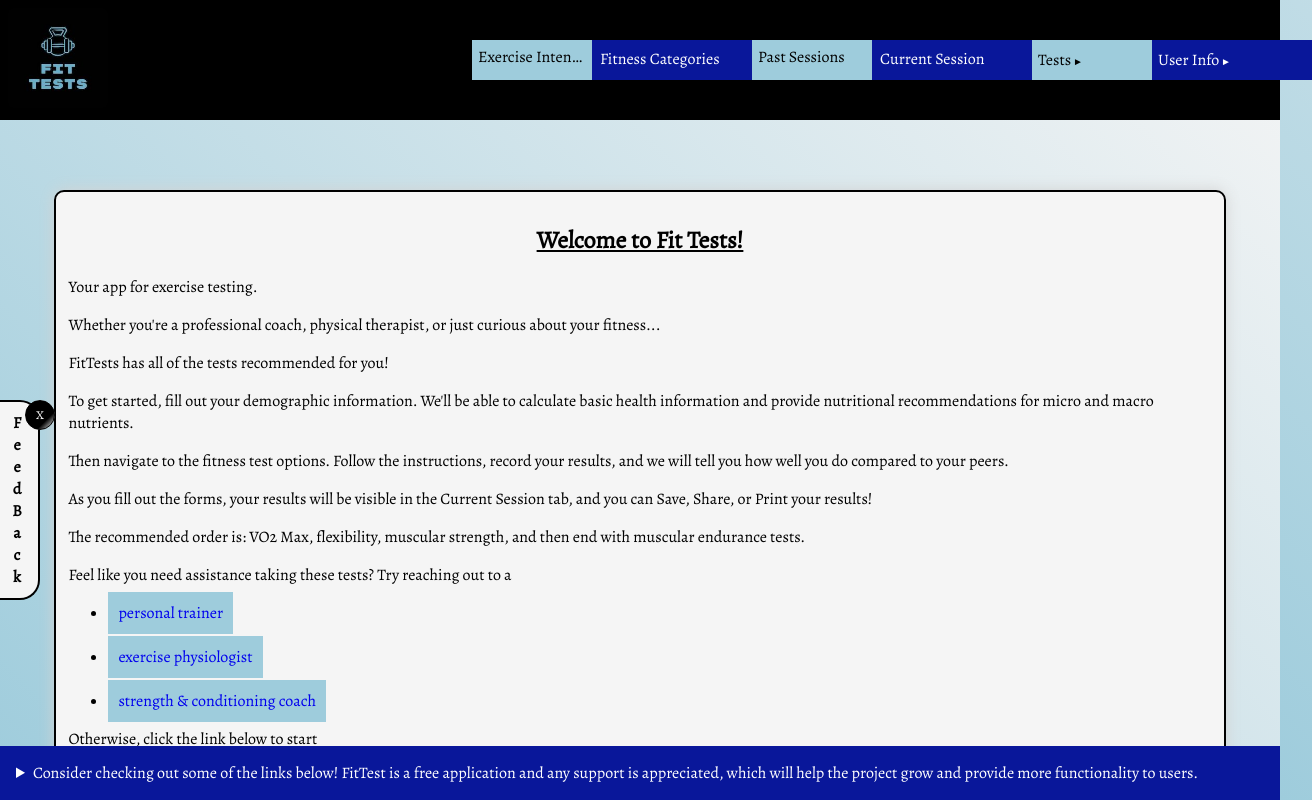
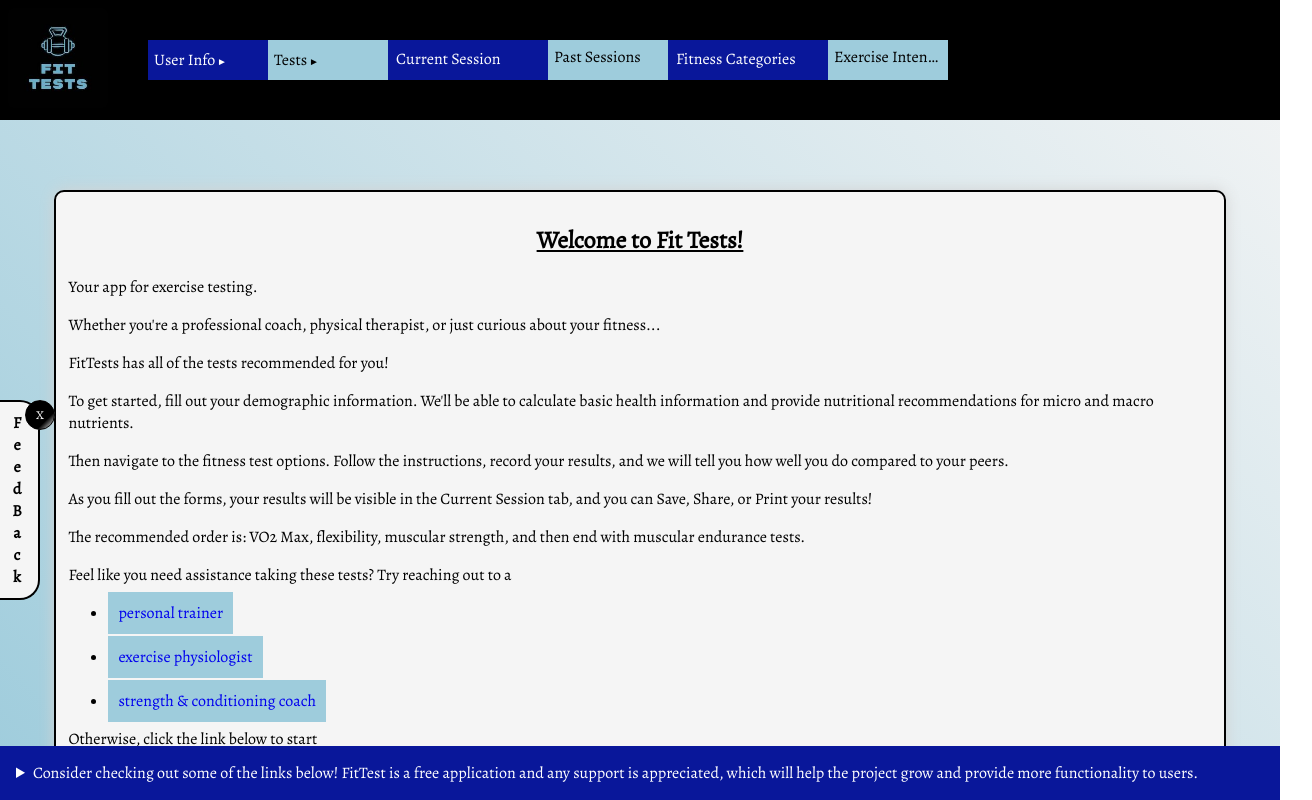
Before and after one commit to damatoaj/fitTest, a React (Create React App) app: page /#/ in a window 1280 px wide. Shown: the top 800 px of the page, 1312 px wide, since content can reach past the window. Built offline with nearby package versions, Linux system fonts and the light colour scheme.

Commit message:
reverse the header links

```diff
--- a/src/CSS/Links.css
+++ b/src/CSS/Links.css
@@ -258,7 +258,7 @@ footer a {
 
     nav > ul {
         display: flex;
-        flex-direction: row-reverse;
+        flex-direction: reverse;
         height: clamp(10px, 10rem, 40px);
     }
 
```
